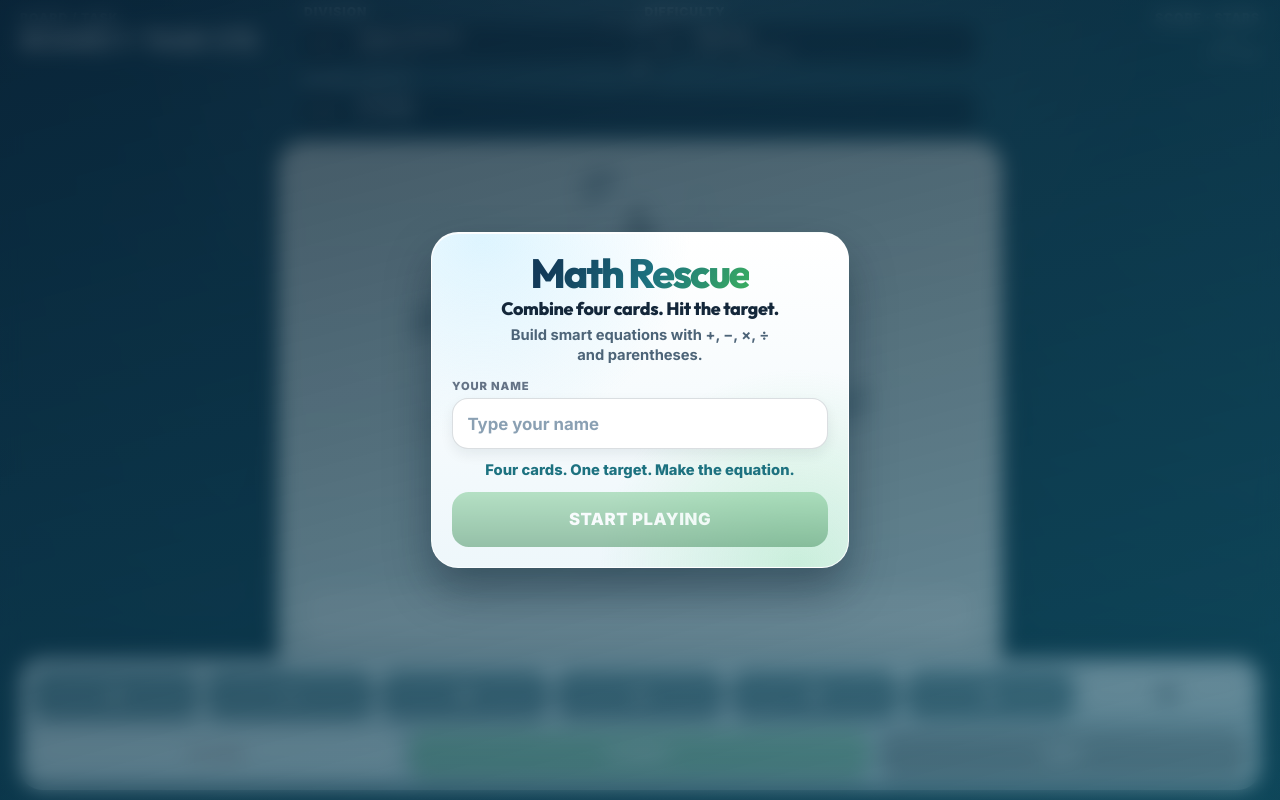
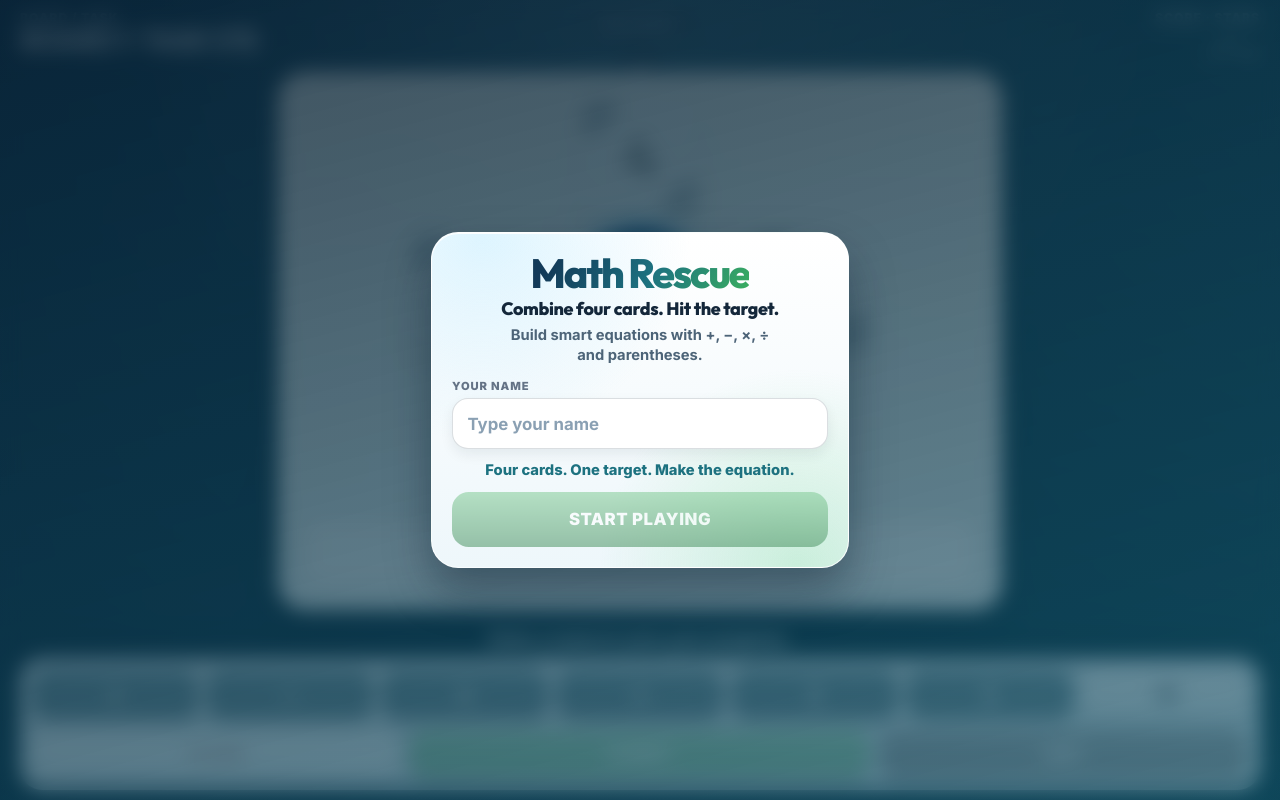
Before and after one commit to PratikBansod95/Math-Rescue, a website with bundled scripts: page public/index.html in a window 1280 px wide. Built offline with nearby package versions, Linux system fonts and the light colour scheme.

Commit message:
Remove manual difficulty controls; auto-ramp Easy by board.
Every player shares the same board-length and Easy-to-Legendary path.

Co-authored-by: Cursor <cursoragent@cursor.com>

```diff
--- a/public/css/styles.css
+++ b/public/css/styles.css
@@ -112,7 +112,7 @@ button:disabled,input:disabled {
     justify-items: end
 }
 
-.hud-badge span,.hud-best,.result-kicker,.setting-control>span,.equation-box span {
+.hud-badge span,.hud-best,.result-kicker,.equation-box span {
     color: #e8f7ffb8;
     text-transform: uppercase;
     letter-spacing: .08em;
@@ -150,71 +150,6 @@ button:disabled,input:disabled {
     gap: .65rem;
     min-height: 0;
     display: flex
-}
-
-.settings-panel {
-    grid-template-columns: repeat(2,minmax(0,1fr));
-    gap: .55rem;
-    width: min(100%,42rem);
-    margin-inline:auto;display: grid
-}
-
-.setting-control--wide {
-    grid-column: 1 / -1
-}
-
-.setting-control {
-    gap: .25rem;
-    min-width: 0;
-    display: grid
-}
-
-.stepper {
-    grid-template-columns: auto minmax(0,1fr);
-    gap: .25rem;
-    min-width: 0;
-    display: grid
-}
-
-.stepper button {
-    color: #f8fbff;
-    background: #05162694;
-    border-radius: .75rem;
-    min-height: 2.5rem;
-    font-weight: 850;
-    box-shadow: inset 0 0 0 1px #ffffff1f,0 .35rem .9rem #00000021
-}
-
-.stepper>button:first-child {
-    width: 2.45rem;
-    font-size: 1.5rem;
-    line-height: 1
-}
-
-.setting-value {
-    text-align: start;
-    align-content: center;
-    justify-items: start;
-    gap: .02rem;
-    min-width: 0;
-    padding-inline:.65rem;display: grid
-}
-
-.setting-value strong,.setting-value small {
-    text-overflow: ellipsis;
-    white-space: nowrap;
-    max-width: 100%;
-    overflow: hidden
-}
-
-.setting-value strong {
-    font-size: .92rem
-}
-
-.setting-value small {
-    color: #e8f7ff9e;
-    font-size: .65rem;
-    font-weight: 750
 }
 
 .math-card {
@@ -831,14 +766,6 @@ button:disabled,input:disabled {
         font-size: 2.7rem
     }
 
-    .settings-panel {
-        gap: .35rem
-    }
-
-    .stepper button {
-        min-height: 2.2rem
-    }
-
     .card-cross {
         gap: .3rem .4rem;
         min-height: 14.6rem
@@ -871,10 +798,6 @@ button:disabled,input:disabled {
 @container (width<=340px) {
     .operator-grid,.card-cross,.action-row {
         gap: .42rem
-    }
-
-    .settings-panel {
-        grid-template-columns: 1fr
     }
 
     .hud-best {
@@ -1049,9 +972,6 @@ button:disabled,input:disabled {
 }
 
 @media (max-height: 560px) and (orientation: landscape) {
-    .settings-panel {
-        display: none
-    }
     .card-cross {
         min-height: 11rem
     }
--- a/public/js/game.js
+++ b/public/js/game.js
@@ -11,7 +11,6 @@ import {
   getDifficulty,
   getRank,
   needsSpaceBefore,
-  stepOption,
   displayExpression,
   formatNumber,
 } from "./puzzle.js";
@@ -23,7 +22,7 @@ import {
   emptyProfile,
   normalizeUsername,
   defaultSettings,
-  stepBoardLength,
+  DEFAULT_BOARD_LENGTH,
   topProfilesByScore,
 } from "./storage.js";
 
@@ -45,9 +44,7 @@ export function createGame({ mount }) {
         boardIndex: 1,
         unlockedBoard: 1,
         taskIndex: 1,
-        tasksPerBoard: settings.boardLength,
-        divisions: DIVISIONS,
-        difficulties: DIFFICULTIES,
+        tasksPerBoard: DEFAULT_BOARD_LENGTH,
         divisionId: DEFAULT_DIVISION_ID,
         difficultyId: DEFAULT_DIFFICULTY_ID,
         division: getDivision(DEFAULT_DIVISION_ID),
@@ -100,10 +97,6 @@ export function createGame({ mount }) {
           onSubmit,
           onHintOrNext,
           onNewGame,
-          onDivisionChange,
-          onDifficultyChange,
-          onBoardLengthChange,
-          onSetBoardLength,
           onUsernameInput,
           onToggleSound,
           onTutorialNext,
@@ -129,7 +122,7 @@ export function createGame({ mount }) {
         settings = saved.settings;
         state.settings = settings;
         state.soundOn = settings.sound !== false;
-        state.tasksPerBoard = settings.boardLength;
+        state.tasksPerBoard = DEFAULT_BOARD_LENGTH;
         applyUsername(state.usernameKey ? state.username : saved.lastUsername || "");
         state.round = makeRound(state);
         state.phase = "ready";
@@ -450,57 +443,6 @@ export function createGame({ mount }) {
         ui.render(state, options);
       }
 
-      function onDivisionChange(step) {
-        if (state.phase === "loading" || state.phase === "review") return;
-        state.divisionId = stepOption(DIVISIONS, state.divisionId, step);
-        state.division = getDivision(state.divisionId);
-        resetRun("Division changed. Fresh card set ready.");
-      }
-
-      function onDifficultyChange(step) {
-        if (state.phase === "loading" || state.phase === "review") return;
-        state.difficultyId = stepOption(DIFFICULTIES, state.difficultyId, step);
-        state.difficulty = getDifficulty(state.difficultyId);
-        resetRun("Difficulty changed. New challenge ready.");
-      }
-
-      function onBoardLengthChange(step) {
-        if (state.phase === "loading" || state.phase === "review") return;
-        state.tasksPerBoard = stepBoardLength(state.tasksPerBoard, step);
-        settings.boardLength = state.tasksPerBoard;
-        state.settings = settings;
-        persistSettings();
-        if (state.phase === "ready") {
-          state.feedback = {
-            kind: "neutral",
-            text: `${state.tasksPerBoard} puzzles this run.`,
-            detail: "",
-          };
-          render();
-          return;
-        }
-        resetRun(`Board length set to ${state.tasksPerBoard} puzzles.`);
-      }
-
-      function onSetBoardLength(length) {
-        if (state.phase === "loading" || state.phase === "review") return;
-        if (![10, 15, 30].includes(length)) return;
-        state.tasksPerBoard = length;
-        settings.boardLength = length;
-        state.settings = settings;
-        persistSettings();
-        if (state.phase === "ready") {
-          state.feedback = {
-            kind: "neutral",
-            text: `${length} puzzles this run.`,
-            detail: "",
-          };
-          render();
-          return;
-        }
-        resetRun(`Board length set to ${length} puzzles.`);
-      }
-
       function onToggleSound() {
         state.soundOn = !state.soundOn;
         settings.sound = state.soundOn;
@@ -668,8 +610,20 @@ export function createGame({ mount }) {
   };
 }
 
+/** Shared path: Board 1 = Easy, then harder board by board for every player. */
+function applyLevelProgression(state, effectiveBoard) {
+  const board = Math.max(1, effectiveBoard);
+  const difficultyIndex = Math.min(DIFFICULTIES.length - 1, board - 1);
+  const divisionIndex = Math.min(DIVISIONS.length - 1, Math.floor((board - 1) / 2));
+  state.difficultyId = DIFFICULTIES[difficultyIndex].id;
+  state.divisionId = DIVISIONS[divisionIndex].id;
+  state.difficulty = getDifficulty(state.difficultyId);
+  state.division = getDivision(state.divisionId);
+}
+
 /** Wrapper: bump effective boardIndex for late tasks without changing puzzle.js. */
 function makeRound(state) {
+  applyLevelProgression(state, state.boardIndex);
   const ramp = Math.floor((state.taskIndex - 1) / 10);
   return createRound({
     boardIndex: state.boardIndex + ramp,
--- a/public/js/puzzle.js
+++ b/public/js/puzzle.js
@@ -40,7 +40,7 @@ export const DIFFICULTIES = [
 ];
 
 export const DEFAULT_DIVISION_ID = DIVISIONS[0].id;
-export const DEFAULT_DIFFICULTY_ID = DIFFICULTIES[1].id;
+export const DEFAULT_DIFFICULTY_ID = DIFFICULTIES[0].id;
 
 const EPSILON = 1e-9;
 const MIN_INTEGER = 1;
@@ -65,7 +65,7 @@ export function getDivision(id) {
 }
 
 export function getDifficulty(id) {
-  return DIFFICULTIES.find((d) => d.id === id) || DIFFICULTIES[1];
+  return DIFFICULTIES.find((d) => d.id === id) || DIFFICULTIES[0];
 }
 
 export function getRank(score) {
--- a/public/js/storage.js
+++ b/public/js/storage.js
@@ -2,7 +2,6 @@ const STORAGE_KEY = "math-rescue-v1";
 const LEGACY_KEYS = ["mathmaster-v2", "mathmaster-v1"];
 const VERSION = 1;
 
-export const BOARD_LENGTHS = [10, 15, 30];
 export const DEFAULT_BOARD_LENGTH = 15;
 
 export function defaultSettings() {
@@ -82,18 +81,12 @@ export function topProfilesByScore(profiles, limit = 5) {
     .slice(0, limit);
 }
 
-export function stepBoardLength(current, step) {
-  const index = Math.max(0, BOARD_LENGTHS.indexOf(current));
-  return BOARD_LENGTHS[(index + step + BOARD_LENGTHS.length) % BOARD_LENGTHS.length];
-}
-
 function normalizeSettings(settings) {
   const base = defaultSettings();
   if (!settings || typeof settings !== "object") return base;
-  const length = Number(settings.boardLength);
   return {
     sound: settings.sound !== false,
-    boardLength: BOARD_LENGTHS.includes(length) ? length : DEFAULT_BOARD_LENGTH,
+    boardLength: DEFAULT_BOARD_LENGTH,
   };
 }
 
--- a/public/js/ui.js
+++ b/public/js/ui.js
@@ -35,13 +35,6 @@ export function createUI({ mount, handlers }) {
     topStars: shell.querySelector("[data-stars]"),
     bestScore: shell.querySelector("[data-best]"),
     muteButton: shell.querySelector("[data-mute]"),
-    divisionLabel: shell.querySelector("[data-division-label]"),
-    divisionGrade: shell.querySelector("[data-division-grade]"),
-    difficultyLabel: shell.querySelector("[data-difficulty-label]"),
-    lengthLabel: shell.querySelector("[data-length-label]"),
-    divisionButtons: shell.querySelectorAll("[data-division-step]"),
-    difficultyButtons: shell.querySelectorAll("[data-difficulty-step]"),
-    lengthButtons: shell.querySelectorAll("[data-length-step]"),
     numbers: shell.querySelector("[data-numbers]"),
     input: shell.querySelector("[data-input]"),
     feedback: shell.querySelector("[data-feedback]"),
@@ -84,16 +77,6 @@ export function createUI({ mount, handlers }) {
     }
   });
 
-  for (const button of els.divisionButtons) {
-    on(button, "click", () => handlers.onDivisionChange(Number(button.dataset.divisionStep)));
-  }
-  for (const button of els.difficultyButtons) {
-    on(button, "click", () => handlers.onDifficultyChange(Number(button.dataset.difficultyStep)));
-  }
-  for (const button of els.lengthButtons) {
-    on(button, "click", () => handlers.onBoardLengthChange(Number(button.dataset.lengthStep)));
-  }
-
   on(els.clearButton, "click", handlers.onClear);
   on(els.submitButton, "click", handlers.onSubmit);
   on(els.hintButton, "click", handlers.onHintOrNext);
@@ -116,10 +99,6 @@ export function createUI({ mount, handlers }) {
       els.bestScore.textContent = `Unlocked ${state.unlockedBoard}`;
       els.muteButton.textContent = state.soundOn ? "🔊" : "🔇";
       els.muteButton.setAttribute("aria-label", state.soundOn ? "Mute sound" : "Unmute sound");
-      els.divisionLabel.textContent = state.division.shortLabel;
-      els.divisionGrade.textContent = state.division.gradeLabel;
-      els.difficultyLabel.textContent = state.difficulty.label;
-      els.lengthLabel.textContent = `${state.tasksPerBoard} tasks`;
 
       if (document.activeElement !== els.usernameInput) {
         els.usernameInput.value = state.username;
@@ -186,39 +165,6 @@ function template() {
     </header>
 
     <main class="math-play" aria-label="Math Rescue puzzle board">
-      <section class="settings-panel" aria-label="Division difficulty and length">
-        <div class="setting-control">
-          <span>Division</span>
-          <div class="stepper">
-            <button data-division-step="-1" type="button" aria-label="Previous division">‹</button>
-            <button data-division-step="1" class="setting-value" type="button" aria-label="Change division">
-              <strong data-division-label>Upper Primary</strong>
-              <small data-division-grade>Grade 4 to 6</small>
-            </button>
-          </div>
-        </div>
-        <div class="setting-control">
-          <span>Difficulty</span>
-          <div class="stepper">
-            <button data-difficulty-step="-1" type="button" aria-label="Previous difficulty">‹</button>
-            <button data-difficulty-step="1" class="setting-value" type="button" aria-label="Change difficulty">
-              <strong data-difficulty-label>Normal</strong>
-              <small>Easy → Legendary</small>
-            </button>
-          </div>
-        </div>
-        <div class="setting-control setting-control--wide">
-          <span>Board length</span>
-          <div class="stepper">
-            <button data-length-step="-1" type="button" aria-label="Shorter board">‹</button>
-            <button data-length-step="1" class="setting-value" type="button" aria-label="Change board length">
-              <strong data-length-label>15 tasks</strong>
-              <small>10 · 15 · 30</small>
-            </button>
-          </div>
-        </div>
-      </section>
-
       <section class="math-card" aria-label="Target and equation">
         <div class="card-cross" data-numbers aria-label="Four number cards and center target"></div>
 
```
